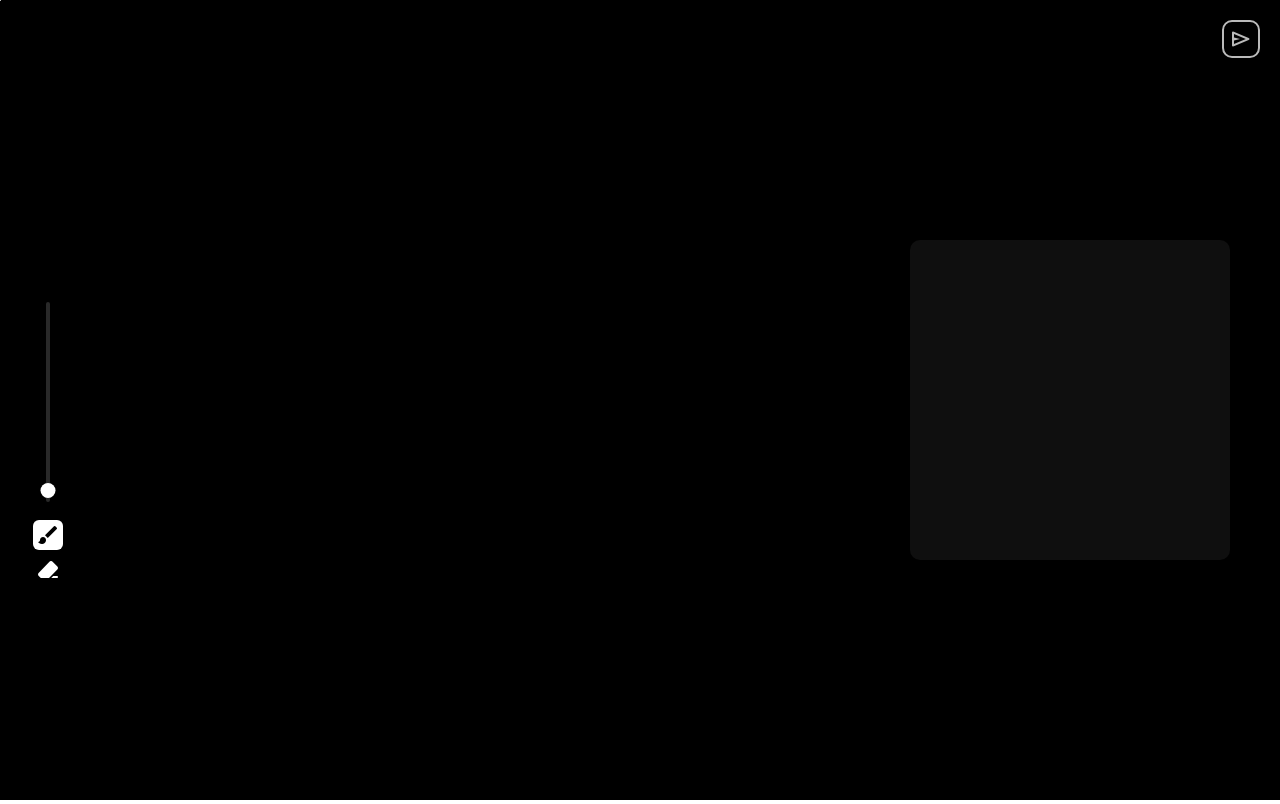
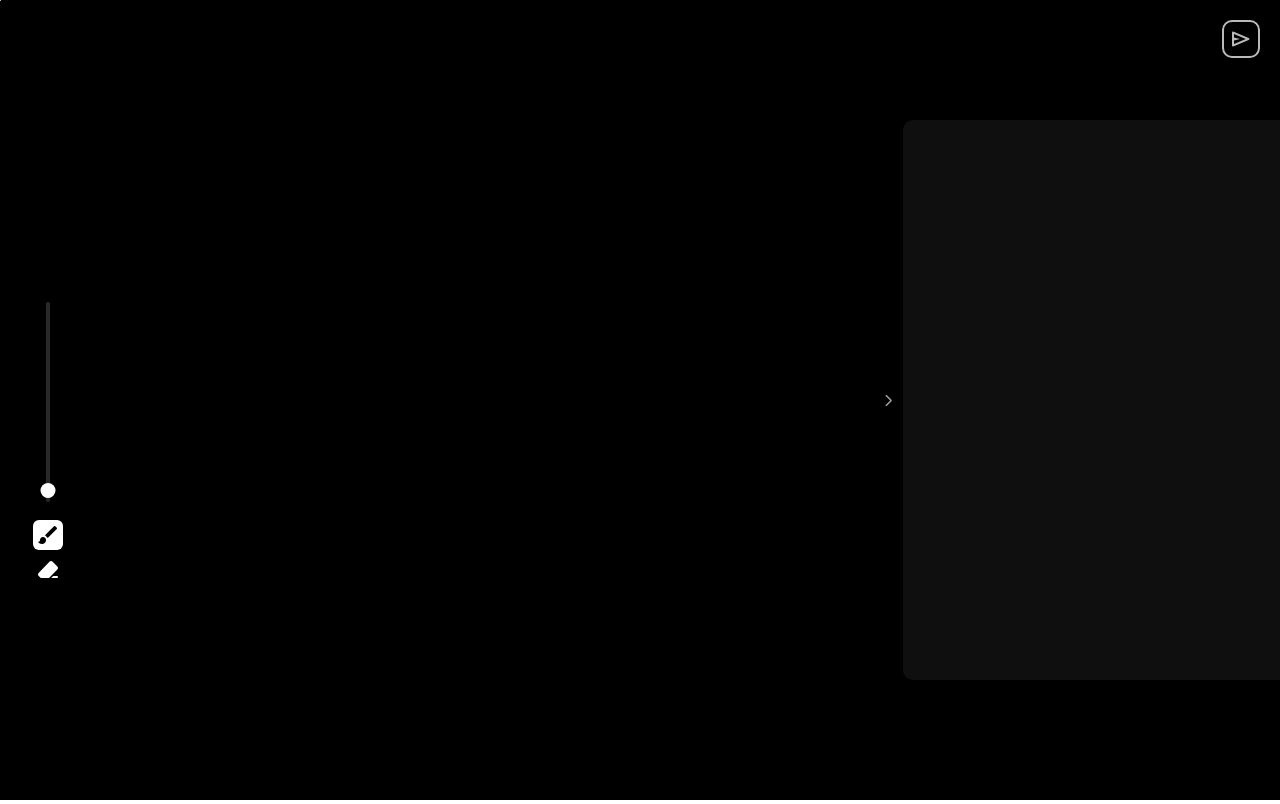
Before and after one commit to eledays/handCode, a Flask app: page / in a window 1280 px wide. Run offline with Flask 3, Linux system fonts and the light colour scheme.

Commit message:
codePreview hiding

```diff
--- a/app/static/css/main.css
+++ b/app/static/css/main.css
@@ -141,23 +141,59 @@ input#brushSize::-moz-range-thumb {
     }
 }
 
+.codePreviewOuter {
+    position: absolute;
+    top: 0; right: 0;
+    height: 100vh; width: 20vw;
+    display: flex;
+    justify-content: center;
+    align-items: center;
+    min-width: 400px;
+    transition: 1s;
+}
+
 #codePreview {
-    position: absolute;
-    top: 30vh; right: 50px;
-    height: 40vh; width: 40vh;
+    height: 70vh; width: 100%;
     outline: none;
     background-color: #0f0f0f;
     border: none;
-    border-radius: 10px;
+    border-radius: 10px 0 0 10px;
     resize: none;
     color: white;
     padding: 20px;
+    overflow: auto;
+}
+
+.codePreviewOuter #hideBtn {
+    color: #a1a1a1;
+    height: max-content;
+    padding: 7px 2px;
+    cursor: pointer;
+    font-size: 15px;
+    transform: rotateZ(180deg);
+    width: max-content;
+    border-radius: 5px;
+    margin-right: 5px;
+    user-select: none;
+    transition: 1s;
+}
+
+#codePreview::-webkit-scrollbar {
+    width: 5px;
+}
+#codePreview::-webkit-scrollbar-track {
+    background: transparent;
+}
+#codePreview::-webkit-scrollbar-thumb {
+    background-color: #242424;
+    border-radius: 20px;
+    cursor: pointer;
 }
 
 .loading {
     position: absolute;
-    top: calc(70vh - 30px);
-    right: 60px;
+    top: calc(85vh - 40px);
+    right: 20px;
     cursor: default;
     opacity: 0;
     transition: 1s;
--- a/app/static/js/ui.js
+++ b/app/static/js/ui.js
@@ -3,6 +3,8 @@ var hoverRangeZone = document.querySelector('.hoverRangeZone');
 var brushPreview = document.querySelector('.brushPreview');
 var body = document.querySelector('body');
 var cursor = document.querySelector('.cursor');
+var hideBtn = document.querySelector('.codePreviewOuter #hideBtn');
+var hidden = false;
 
 var brushBtn = document.getElementById('brushBtn');
 var eraserBtn = document.getElementById('eraserBtn');
@@ -59,3 +61,15 @@ body.addEventListener('mousemove', (event) => {
 body.addEventListener('mouseout', () => {
     cursor.style.opacity = 0;
 });
+
+hideBtn.addEventListener('click', () => {
+    if (hidden) {
+        document.querySelector('.codePreviewOuter').style.transform = 'translateX(0)';
+        hideBtn.style.transform = 'rotate(180deg)';
+    }
+    else {
+        document.querySelector('.codePreviewOuter').style.transform = 'translateX(92%)';
+        hideBtn.style.transform = 'rotate(0)';
+    }
+    hidden = !hidden;
+});
--- a/app/templates/index.html
+++ b/app/templates/index.html
@@ -7,7 +7,7 @@
 
     <link class="mainStyle" rel="stylesheet" href="{{ url_for('static', filename='css/main.css') }}">
     <link rel="stylesheet" href="https://fonts.googleapis.com/css2?family=Material+Symbols+Rounded:opsz,wght,FILL,GRAD@20..48,100..700,0..1,-50..200&icon_names=brush,ink_eraser,send" />
-    <link rel="stylesheet" href="https://fonts.googleapis.com/css2?family=Material+Symbols+Rounded:opsz,wght,FILL,GRAD@20..48,100..700,0..1,-50..200&icon_names=brush,ink_eraser,progress_activity,send" />
+    <link rel="stylesheet" href="https://fonts.googleapis.com/css2?family=Material+Symbols+Rounded:opsz,wght,FILL,GRAD@20..48,100..700,0..1,-50..200&icon_names=arrow_back_ios_new,brush,ink_eraser,progress_activity,send" />
 </head>
 <body>
     <div class="brush">
@@ -18,19 +18,22 @@
         <input type="range" min="2" max="100" step="1" value="4" id="brushSize">
 
         <div class="colors">
-            <span class="material-symbols-rounded active" id="brushBtn">brush</span>
-            <span class="material-symbols-rounded" id="eraserBtn">ink_eraser</span>
+            <span class="material-symbols-rounded active notranslate" id="brushBtn">brush</span>
+            <span class="material-symbols-rounded notranslate" id="eraserBtn">ink_eraser</span>
         </div>
     </div>
 
     <canvas oncontextmenu="return false;"></canvas>
     <button class="sendBtn">
-        <span class="material-symbols-rounded">send</span>
+        <span class="material-symbols-rounded notranslate">send</span>
     </button>
 
-    <textarea name="codePreview" id="codePreview"></textarea>
+    <div class="codePreviewOuter">
+        <span class="material-symbols-rounded notranslate" id="hideBtn">arrow_back_ios_new</span>
+        <textarea name="codePreview notranslate" id="codePreview"></textarea>
+    </div>
     <div class="loading">
-        <span class="material-symbols-rounded">progress_activity</span>
+        <span class="material-symbols-rounded notranslate">progress_activity</span>
     </div>
 
     <script src="{{ url_for('static', filename='js/drawing.js')}}"></script>
```
